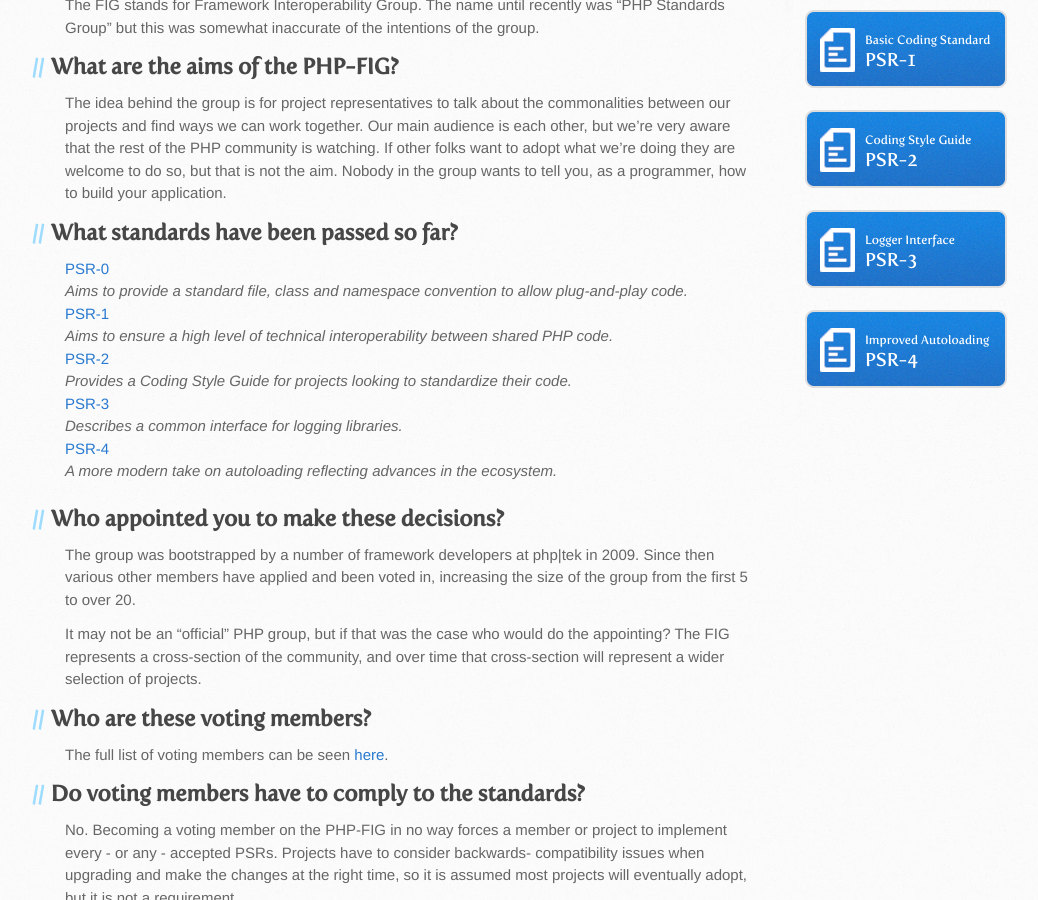
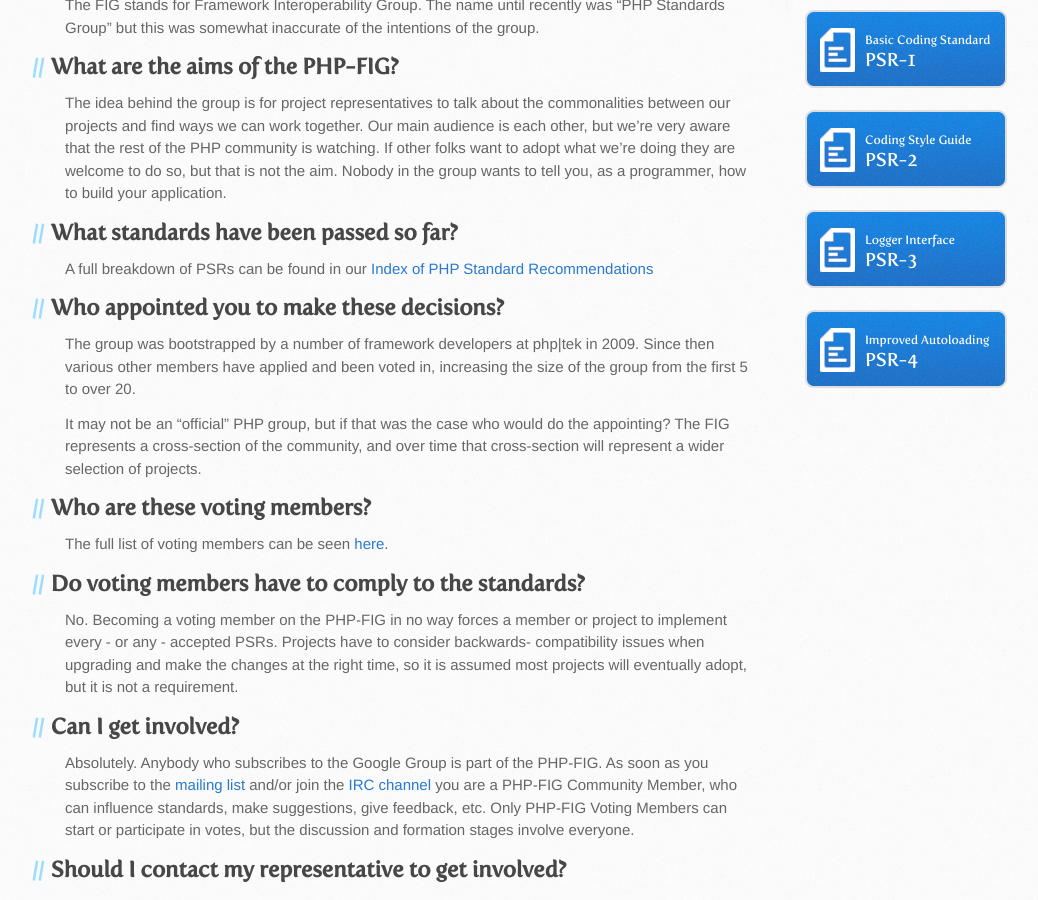
Before and after one commit to php-fig/www.php-fig.org, a Jekyll site: the page built from faq/index.md, in a window 1280 px wide and 900 px high, scrolled down 722 px. Shown: the whole window, without its empty margins (105-1143 px from the left). Built offline with Jekyll 4.4.1, drawn with Linux system fonts in a browser that asks for light colours; Markdown is read by kramdown in place of the engine named in the settings.

Commit message:
Replace hardcoded PSR index When/if https://github.com/php-fig/fig-standards/pull/369 is merged, we will be able to use that file directly instead of maintaining yet another list of all PSRs. I know we're getting a new site at some point but these are all steps forward for now. It looks a bunch better, simplifies the FAQ, etc. I also dont assume the website will go in without a hitch first time so cant hurt to make small improvements now.

```diff
--- a/faq/index.md
+++ b/faq/index.md
@@ -39,18 +39,7 @@ how to build your application.
 
 ## <a id="what-standards-have-been-passed-so-far"></a>What standards have been passed so far?
 
-<dl>
-	<dt><a target="_blank" href="http://www.php-fig.org/psr/psr-0/">PSR-0</a></dt>
-	<dd>Aims to provide a standard file, class and namespace convention to allow plug-and-play code.</dd>
-	<dt><a target="_blank" href="http://www.php-fig.org/psr/psr-1/">PSR-1</a></dt>
-	<dd>Aims to ensure a high level of technical interoperability between shared PHP code.</dd>
-	<dt><a target="_blank" href="http://www.php-fig.org/psr/psr-2/">PSR-2</a></dt>
-	<dd>Provides a Coding Style Guide for projects looking to standardize their code.</dd>
-	<dt><a target="_blank" href="http://www.php-fig.org/psr/psr-3/">PSR-3</a></dt>
-	<dd>Describes a common interface for logging libraries.</dd>
-	<dt><a target="_blank" href="http://www.php-fig.org/psr/psr-4/">PSR-4</a></dt>
-	<dd>A more modern take on autoloading reflecting advances in the ecosystem.</dd>
-</dl>
+<p>A full breakdown of PSRs can be found in our <a href="/psr">Index of PHP Standard Recommendations</a></p>
 
 
 ## <a id="who-appointed-you-to-make-these-decisions"></a>Who appointed you to make these decisions?
```
Also changed, not shown: psr/index.md (+2 -14 lines).
